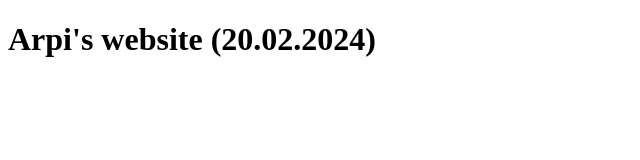
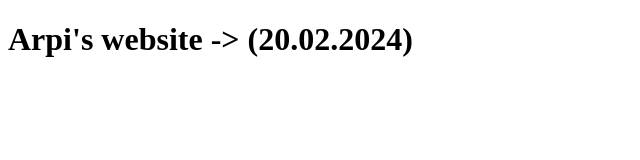
Before and after one commit to arpad-varga90/demo, a plain HTML site: page index.html in a window 1280 px wide. Shown: the whole page, without its empty margins (0-640 px from the left). Drawn offline with Linux system fonts and the light colour scheme.

Commit message:
added some caracters

```diff
--- a/index.html
+++ b/index.html
@@ -6,6 +6,6 @@
     <title>Hello Internet</title>
 </head>
 <body>
-    <h1>Arpi's website (20.02.2024)</h1>
+    <h1>Arpi's website -> (20.02.2024)</h1>
 </body>
 </html>
```
